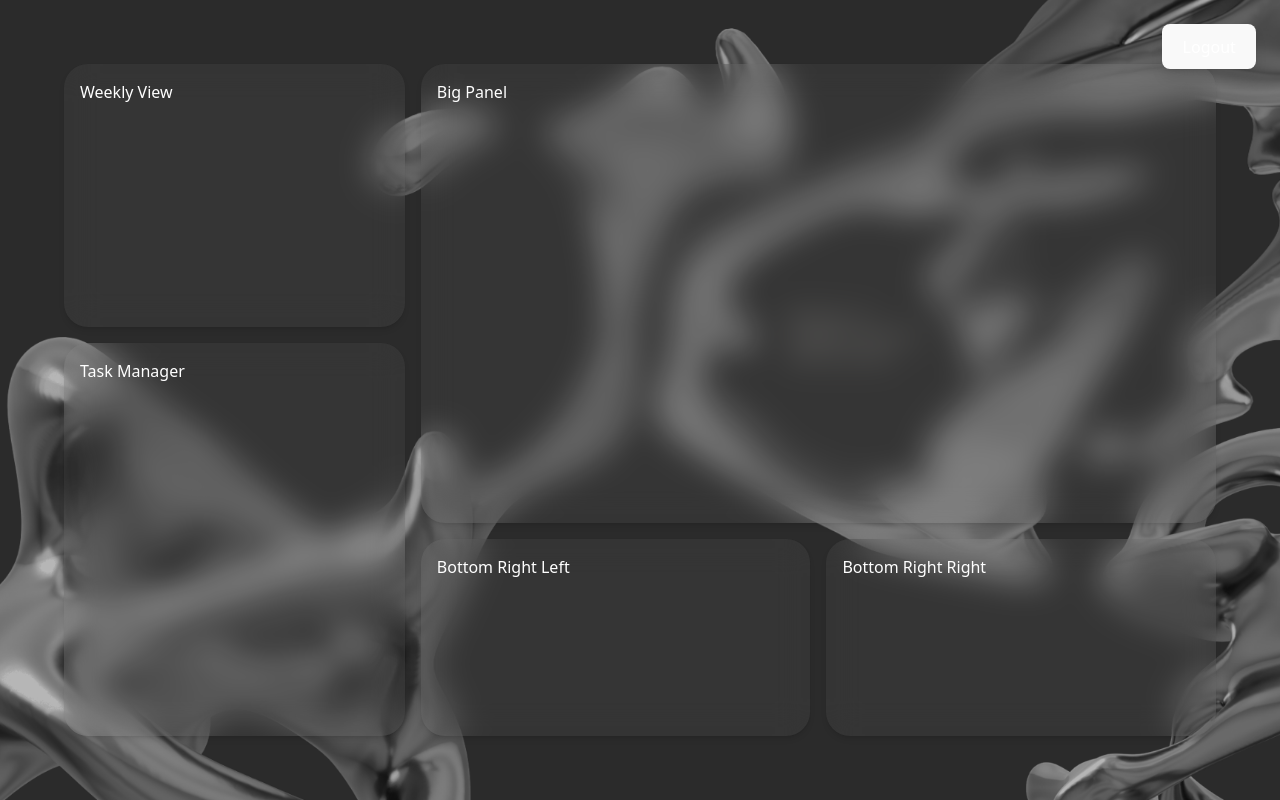
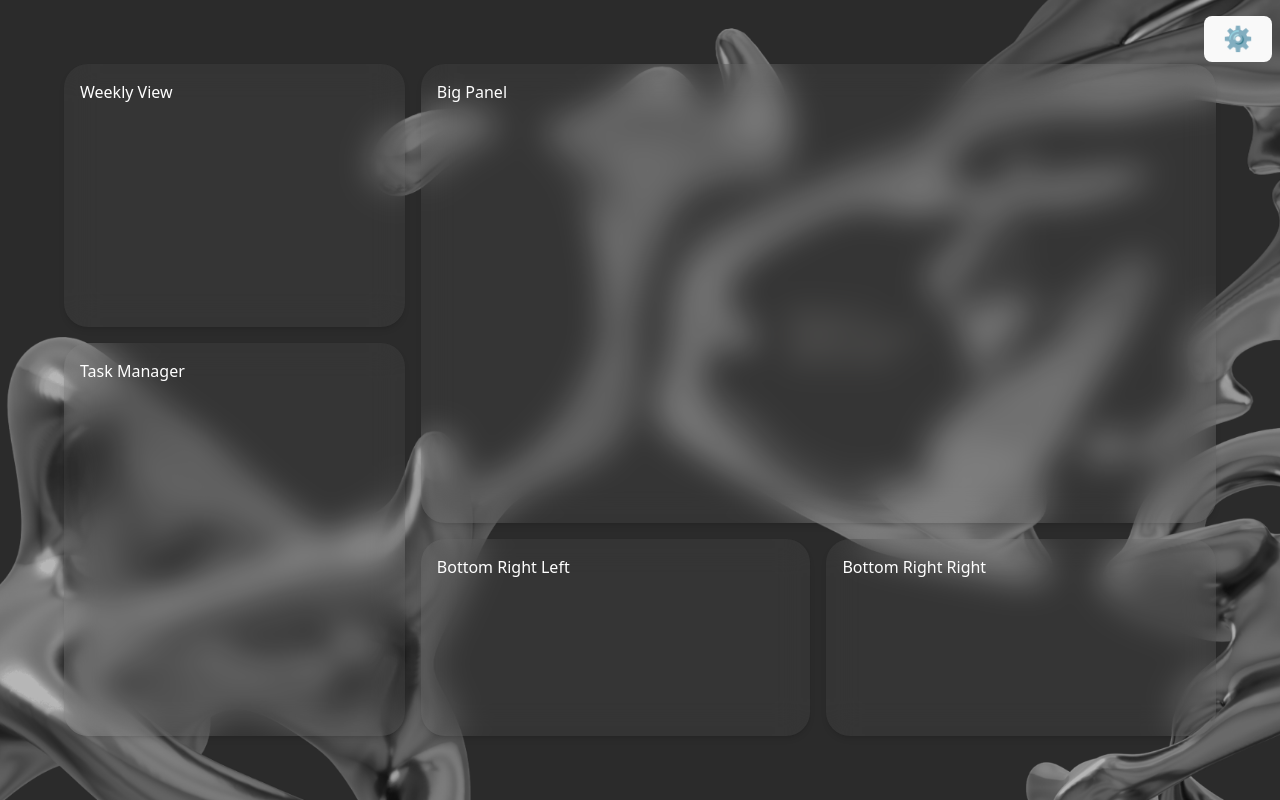
Before and after one commit to BogdanD3/Scheduler, a React (Vite) app: page / in a window 1280 px wide. Built offline with nearby package versions, Linux system fonts and the light colour scheme; no server answers; the database is empty; sample sign-in values are in the browser's storage.

Commit message:
added and designed settings button

```diff
--- /dev/null
+++ b/src/Components/SettingsMenu.tsx
@@ -0,0 +1,79 @@
+import { useState, useRef, useEffect } from 'react';
+import { motion, AnimatePresence } from 'framer-motion';
+import { signOut } from 'firebase/auth';
+import { auth } from '../firebase/firebaseconfig';
+
+const dropdownVariants = {
+  hidden: { opacity: 0, scale: 0.95, y: -5 },
+  visible: { opacity: 1, scale: 1, y: 0 },
+  exit: { opacity: 0, scale: 0.95, y: -5 },
+};
+
+export const SettingsMenu = () => {
+  const [open, setOpen] = useState(false);
+  const menuRef = useRef<HTMLDivElement>(null);
+
+  const toggleMenu = () => setOpen((prev) => !prev);
+
+  const handleLogout = async () => {
+    try {
+      await signOut(auth);
+      window.location.href = "/login";
+    } catch (error) {
+      console.error('Logout failed:', error);
+    }
+  };
+
+  useEffect(() => {
+    const handleClickOutside = (e: MouseEvent) => {
+      if (menuRef.current && !menuRef.current.contains(e.target as Node)) {
+        setOpen(false);
+      }
+    };
+    document.addEventListener('mousedown', handleClickOutside);
+    return () => document.removeEventListener('mousedown', handleClickOutside);
+  }, []);
+
+  return (
+    <div
+      className="absolute top-4 right-2 z-50 flex flex-col items-end"
+      ref={menuRef}
+    >
+      {/* Gear button without background */}
+      <button
+        onClick={toggleMenu}
+        className=" text-white transition"
+        aria-label="Settings"
+      >
+        <span className="text-[1.5rem] leading-none text-white">⚙️</span>
+      </button>
+
+      {/* Dropdown menu */}
+      <AnimatePresence>
+        {open && (
+          <motion.div
+            initial="hidden"
+            animate="visible"
+            exit="exit"
+            variants={dropdownVariants}
+            transition={{ duration: 0.2 }}
+            className="mt-2 w-40 rounded-3xl shadow-2xl bg-white/10 backdrop-blur-lg text-white px-4 py-2"
+          >
+            <button
+              onClick={handleLogout}
+              className="w-full text-left text-sm border-transparent hover:bg-white/11 transition"
+            >
+              Logout
+            </button>
+            <button
+            //   onClick={handleLogout}
+              className="w-full text-left text-sm border-transparent hover:bg-white/11 transition"
+            >
+              Profile
+            </button>
+          </motion.div>
+        )}
+      </AnimatePresence>
+    </div>
+  );
+};
--- a/src/Home/Home.tsx
+++ b/src/Home/Home.tsx
@@ -1,6 +1,7 @@
 import { useState } from "react";
 import { AnimatePresence, motion } from "framer-motion";
 import { useAuth } from "../Contexts/AuthContext";
+import { SettingsMenu } from '../Components/SettingsMenu';
 
 // Import bubble components
 import WeekBubble from "../Components/Bubbles/WeekBubble";
@@ -19,26 +20,12 @@ const moduleComponents = {
 
 function Home() {
   const [activeModule, setActiveModule] = useState<string | null>(null);
-  const { logout } = useAuth();
-
-  const handleLogout = async () => {
-    try {
-      await logout();
-      window.location.href = "/login"; // Redirect to login after logout
-    } catch (error) {
-      console.error("Logout failed:", error);
-    }
-  };
 
   return (
     <>
       {/* Logout Button */}
-      <button
-        onClick={handleLogout}
-        className="fixed top-6 right-6 z-50 bg-white/10 hover:bg-white/20 backdrop-blur-md text-white px-4 py-2 rounded-full shadow-lg transition-all"
-      >
-        Logout
-      </button>
+
+    <SettingsMenu />
 
       {/* Animated Modal */}
       <AnimatePresence>
--- a/src/index.css
+++ b/src/index.css
@@ -7,7 +7,6 @@ root {
 
   color-scheme: light dark;
   color: rgba(255, 255, 255, 0.87);
-  background-color: #242424;
 
   font-synthesis: none;
   text-rendering: optimizeLegibility;
@@ -39,18 +38,13 @@ h1 {
 
 button {
   border-radius: 8px;
-  border: 1px solid transparent;
   padding: 0.6em 1.2em;
   font-size: 1em;
   font-weight: 500;
   font-family: inherit;
-  background-color: #1a1a1a;
   cursor: pointer;
-  transition: border-color 0.25s;
 }
-button:hover {
-  border-color: #646cff;
-}
+
 button:focus,
 button:focus-visible {
   outline: 4px auto -webkit-focus-ring-color;
```
